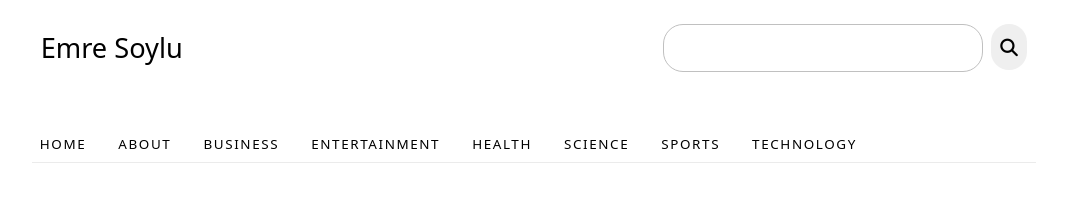
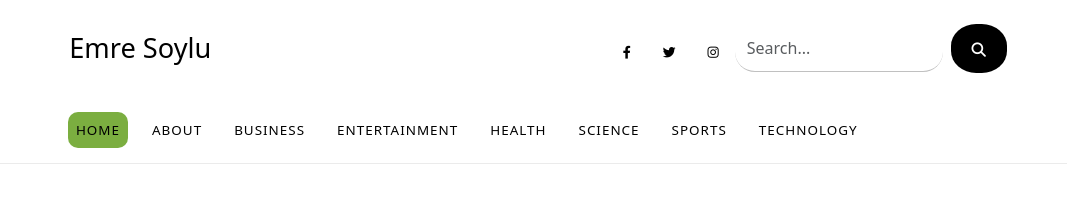
Before and after one commit to soyluemre/react-news-app, a React (Create React App) app: page /health in a window 1280 px wide. Shown: the top 214 px of the page, without its empty margins (106-1173 px from the left). Built offline with nearby package versions, Linux system fonts and the light colour scheme; no server answers.

Commit message:
navbar sticky and css

```diff
--- a/src/App.css
+++ b/src/App.css
@@ -7,7 +7,13 @@ li {
 }
 
 .first-nav {
-  width: 92%;
+  width: 77%;
+}
+
+.activee {
+  color: white !important;
+  background-color: #7bae40;
+  border-radius: 10px;
 }
 
 .nav-title {
@@ -17,22 +23,101 @@ li {
   text-decoration: none;
 }
 
-.first-nav a:hover {
+.nav-title-2 {
+  display: none;
+  font-size: 1.7rem;
+  color: #000;
+  font-weight: 500;
+  text-decoration: none;
+}
+
+.nav-bottom {
+  display: none !important;
+  margin-left: 3rem;
+}
+
+.icons a {
+  color: #000;
+  font-size: 0.8rem;
+  margin: 1rem;
+}
+
+.icons a:hover {
   color: #7bae40;
   transition: all 0.3s ease-in-out;
 }
 
+.navbar-input {
+  height: 3rem;
+  border-radius: 20px;
+  border: none;
+  border-bottom: 1px solid silver;
+  font-size: 1rem;
+  width: 13rem;
+  margin-right: 0.5rem;
+}
+
+.navbar-button {
+  border: none;
+  border-radius: 45%;
+  font-size: 1.1rem;
+  padding: 0.7rem;
+  width: 3.5rem;
+  background-color: #000;
+}
+
+.navbar-button:hover {
+  background-color: #7bae40;
+  transition: all 0.4s ease;
+}
+
+.navbar-button i {
+  color: #fff;
+  font-size: 0.9rem;
+}
+
+.nav-title:hover,
+.nav-title-2:hover {
+  color: #7bae40;
+  transition: all 0.3s ease-in-out;
+}
+
+.offcanvas {
+  width: 320px !important;
+}
+
 .nav-2 {
   border-bottom: 1px solid rgba(192, 192, 192, 0.318);
-  padding: 30px 0 0 0;
-  width: 90%;
+  padding: 15px 15px;
+  position: sticky !important;
+  top: 0;
+  background-color: #fff;
+  z-index: 1;
+}
+
+.nav2-div {
+  display: flex;
+  align-items: center;
+  justify-content: center;
+  width: 76.5%;
 }
 
 .nav-2 .nav-link {
   font-size: 0.84rem;
-  letter-spacing: 0.1rem;
+  letter-spacing: 1px;
   font-weight: 400;
   text-transform: uppercase;
+}
+
+.close-button {
+  color: #000;
+  font-size: 1.7rem;
+  border: none;
+  background-color: #fff;
+}
+
+.close-button:hover {
+  color: #7bae40 !important;
 }
 
 .nav-link:hover {
@@ -46,16 +131,12 @@ li {
 
 .slider-span {
   background-color: #0000004a;
-  padding: 1.3rem;
+  padding: 1rem;
   border-radius: 5px;
 }
 
 .slider-span:hover {
   background-color: #7bae40;
-}
-
-.slider-right {
-  background: #f8f9fa;
 }
 
 .carousel-item {
@@ -69,7 +150,8 @@ li {
 }
 
 .slider-right {
-  margin: 5rem auto;
+  padding: 5rem;
+  background: #f8f9fa;
 }
 
 .slider-right span {
@@ -78,26 +160,25 @@ li {
   letter-spacing: 0.5px;
 }
 
+.slider-right p {
+  font-size: 0.9rem;
+}
+
 .slider-right h5 {
-  padding: 1rem;
+  padding-top: 1rem;
   color: #000;
   font-size: 1.1rem;
-  letter-spacing: 0.5px;
 }
 
 .slider-right a {
   color: #000;
-  font-size: 1.2rem;
+  font-size: 1.1rem;
   text-decoration: underline;
 }
 
 .slider-right a:hover {
   color: #7bae40;
   transition: all 0.4s;
-}
-
-.carousel-indicators > button {
-  color: #7bae40;
 }
 
 .col-img {
@@ -107,14 +188,13 @@ li {
 }
 
 .fetch-data-row {
-  width: 80%;
+  width: 1200px;
   margin: auto;
 }
 
 .fetch-data-col {
-  width: 400px;
-  box-shadow: 2px 2px 10px silver;
   padding: 2rem;
+  background-color: #f8f9fa;
 }
 
 .data-title > a {
@@ -206,13 +286,13 @@ li {
   font-weight: 500;
 }
 
+.navbar-toggler {
+  border: none !important;
+}
+
 @media (max-width: 1200px) {
   .slider-content {
     width: 100%;
-  }
-
-  .carousel-item img {
-    height: 350px;
   }
 
   .col-img {
@@ -242,6 +322,11 @@ li {
     width: 100%;
     margin-top: 1rem !important;
   }
+
+  .fetch-data-row {
+    width: 100%;
+    margin: auto;
+  }
 }
 
 @media (max-width: 992px) {
@@ -253,22 +338,51 @@ li {
     border-bottom: none;
   }
 
+  .nav2-div {
+    width: 100%;
+  }
+
+  .nav-bottom {
+    display: block !important;
+    margin-bottom: 5rem;
+    margin-left: 7rem;
+  }
+
+  .nav-title-2 {
+    font-size: 1.3rem;
+    display: block;
+  }
+
   .popular-posts {
     width: 100%;
     margin: 0;
   }
 
   .navbar-nav {
+    margin-top: -2rem;
     display: flex;
-    margin-top: 10rem;
-    text-transform: uppercase;
+    margin-left: 1.5rem;
     font-weight: bold;
-    align-items: center;
     justify-content: center;
   }
 
   .nav-link {
-    font-size: 1rem !important;
+    font-size: 1.1rem !important;
+    margin-bottom: 0.5rem;
+    text-transform: capitalize !important;
+  }
+
+  .navbar-input {
+    height: 2.5rem;
+    font-size: 0.9rem;
+    width: 11rem;
+  }
+
+  .navbar-button {
+    font-size: 1rem;
+    padding: 0.5rem;
+    width: 3rem;
+    background-color: #000;
   }
 
   .slider-content {
@@ -283,13 +397,14 @@ li {
   }
 
   .slider-right {
-    margin: 1rem auto;
-    height: 150px;
+    width: 90%;
+    padding: 2rem;
+    margin: 2rem;
+    height: 250px;
   }
 
   .slider-right h5 {
     font-size: 1.1rem;
-    padding: 0.5rem;
   }
 
   .slider-right p {
@@ -298,10 +413,6 @@ li {
 
   .slider-right a {
     font-size: 0.8rem;
-  }
-
-  .carousel-indicators > button {
-    color: #7bae40;
   }
 
   .col-img {
@@ -320,6 +431,10 @@ li {
 @media (max-width: 768px) {
   .nav-link {
     font-size: 0.7rem;
+  }
+
+  .nav-bottom {
+    margin-left: 2rem;
   }
 
   .slider-content {
@@ -372,6 +487,13 @@ li {
     margin: 1.4rem auto;
   }
 
+  .slider-right a {
+    font-size: 0.6rem;
+  }
+  .nav-bottom {
+    margin-left: 2rem;
+  }
+
   .carousel-item img {
     width: 100%;
     height: 250px;
@@ -379,7 +501,6 @@ li {
 
   .fetch-data-col {
     width: 100%;
-    box-shadow: 2px 2px 10px silver;
     padding: 2rem;
   }
 
@@ -393,8 +514,13 @@ li {
     font-size: 0.7rem;
   }
 
+  .nav-bottom {
+    margin-left: 1rem;
+  }
+
   .slider-right h5 {
-    font-size: 1rem;
+    font-size: 0.9rem;
+    padding: 0;
   }
 
   .slider-right span {
@@ -410,8 +536,18 @@ li {
   }
 
   .col-img {
-    width: 100%;
-    height: 180px;
     object-fit: cover;
   }
+
+  .data-title > p {
+    display: none;
+  }
+
+  .business-card p {
+    display: none;
+  }
+
+  .offcanvas {
+    width: 240px !important;
+  }
 }
--- a/src/components/Navbar.jsx
+++ b/src/components/Navbar.jsx
@@ -3,56 +3,56 @@ import { Link } from "react-router-dom";
 
 const Navbar = () => {
   return (
-    <div className="container">
+    <>
       <nav className="fs-4 mx-auto py-3 first-nav container">
         <div className="d-flex container justify-content-center align-items-center p-2">
-          <div className="me-auto">
-            <a href="#!" className="nav-title">
+          <div className="me-auto ms-2">
+            <Link to="/" className="nav-title">
               Emre Soylu
+            </Link>
+          </div>
+          <div className="d-flex align-items-center">
+            <div className="icons">
+              <a href="#!">
+                <i class="fa-brands fa-facebook-f"></i>
+              </a>
+              <a href="#!">
+                <i class="fa-brands fa-twitter"></i>
+              </a>
+              <a href="#!">
+                <i class="fa-brands fa-instagram"></i>
               </a>
             </div>
             <div className="d-flex">
               <div>
                 <input
+                  placeholder="Search..."
+                  className="navbar-input form-control"
                   type="search"
-                style={{
-                  height: "3rem",
-                  borderRadius: "20px",
-                  border: "1px solid silver",
-                  fontSize: "1.1rem",
-                  width: "20rem",
-                  marginRight: ".5rem",
-                  textIndent: "10px",
-                }}
                 />
               </div>
               <div>
-              <button
-                style={{
-                  border: "none",
-                  borderRadius: "20px",
-                  fontSize: "1.1rem",
-                  padding: ".6rem",
-                }}
-              >
+                <button className="navbar-button">
                   <i className="fas fa-thin fa-magnifying-glass"></i>
                 </button>
               </div>
             </div>
           </div>
+        </div>
       </nav>
-      <nav id="navbar" className="navbar navbar-expand-lg nav-2 container">
-        <div>
+      <nav id="navbar" className="navbar navbar-expand-lg nav-2">
+        <div className="container nav2-div">
+          <Link to="/" className="nav-title-2">
+            Emre Soylu
+          </Link>
           <button
             className="navbar-toggler"
             type="button"
             data-bs-toggle="offcanvas"
             data-bs-target="#offcanvasNavbar"
             aria-controls="offcanvasNavbar"
-            aria-expanded="false"
-            aria-label="Toggle navigation"
           >
-            <span className="navbar-toggler-icon text-right" />
+            <i class="fas fa-light fa-bars"></i>
           </button>
           <div
             className="offcanvas offcanvas-end"
@@ -60,9 +60,20 @@ const Navbar = () => {
             aria-labelledby="offcanvasNavbarLabel"
             tabIndex={-1}
           >
+            <div className="offcanvas-header">
+              <h5 className="offcanvas-title" id="offcanvasNavbarLabel"></h5>
+              <button
+                type="button"
+                className="close-button"
+                data-bs-dismiss="offcanvas"
+                aria-label="Close"
+              >
+                <i class="fas fa-light fa-xmark"></i>
+              </button>
+            </div>
             <div className="offcanvas-body">
-              <ul className="navbar-nav  mb-2 mb-lg-0 fs-5">
-                <li className="nav-item">
+              <ul className="navbar-nav mb-2 mb-lg-0 fs-5">
+                <li className="nav-item activee">
                   <Link className="nav-link active" aria-current="page" to="/">
                     Home
                   </Link>
@@ -136,7 +147,23 @@ const Navbar = () => {
           </div>
         </div>
       </nav>
+      <div className="d-flex mt-3 nav-bottom">
+        <div className="d-flex">
+          <div>
+            <input
+              placeholder="Search..."
+              className="navbar-input form-control"
+              type="search"
+            />
           </div>
+          <div>
+            <button className="navbar-button">
+              <i className="fas fa-thin fa-magnifying-glass"></i>
+            </button>
+          </div>
+        </div>
+      </div>
+    </>
   );
 };
 
--- a/src/components/News.jsx
+++ b/src/components/News.jsx
@@ -1,5 +1,6 @@
 import React, { useState } from "react";
 import Pagination from "./Pagination";
+import newsImage from "../img/news.jpg";
 
 const News = ({ data, totalPages }) => {
   const [page, setPage] = useState(1);
@@ -13,24 +14,25 @@ const News = ({ data, totalPages }) => {
 
   return (
     <div className="container my-5 fetch-data-row">
-      <div className="row my-3">
+      <div className="row my-3 mx-auto">
         {data ? (
           selectedData.slice(3, 20).map((items, index) => (
             <div
-              className="container my-3 p-3 rounded col-lg-4 fetch-data-col"
+              className="container my-3 p-3 rounded col-sm-12 col-md-6 col-lg-4  fetch-data-col"
               key={index}
             >
               <div className="d-flex justify-content-center align-items-center">
                 <img
-                  src={items.urlToImage}
+                  src={items ? items?.urlToImage : newsImage}
                   alt="newsimage"
                   className="img-fluid col-img"
                 />
               </div>
               <div className="data-title">
                 <a title="Habere Git" href={items?.url} target="_blank">
-                  {items.title}
+                  {items?.title.slice(0, 90).concat("....")}
                 </a>
+                <p>{items?.description.slice(0, 60).concat("...")}</p>
               </div>
             </div>
           ))
```
Also changed, not shown: src/components/Slider.jsx (+7 -7 lines). Lines whose indentation alone changed are shown as unchanged.
